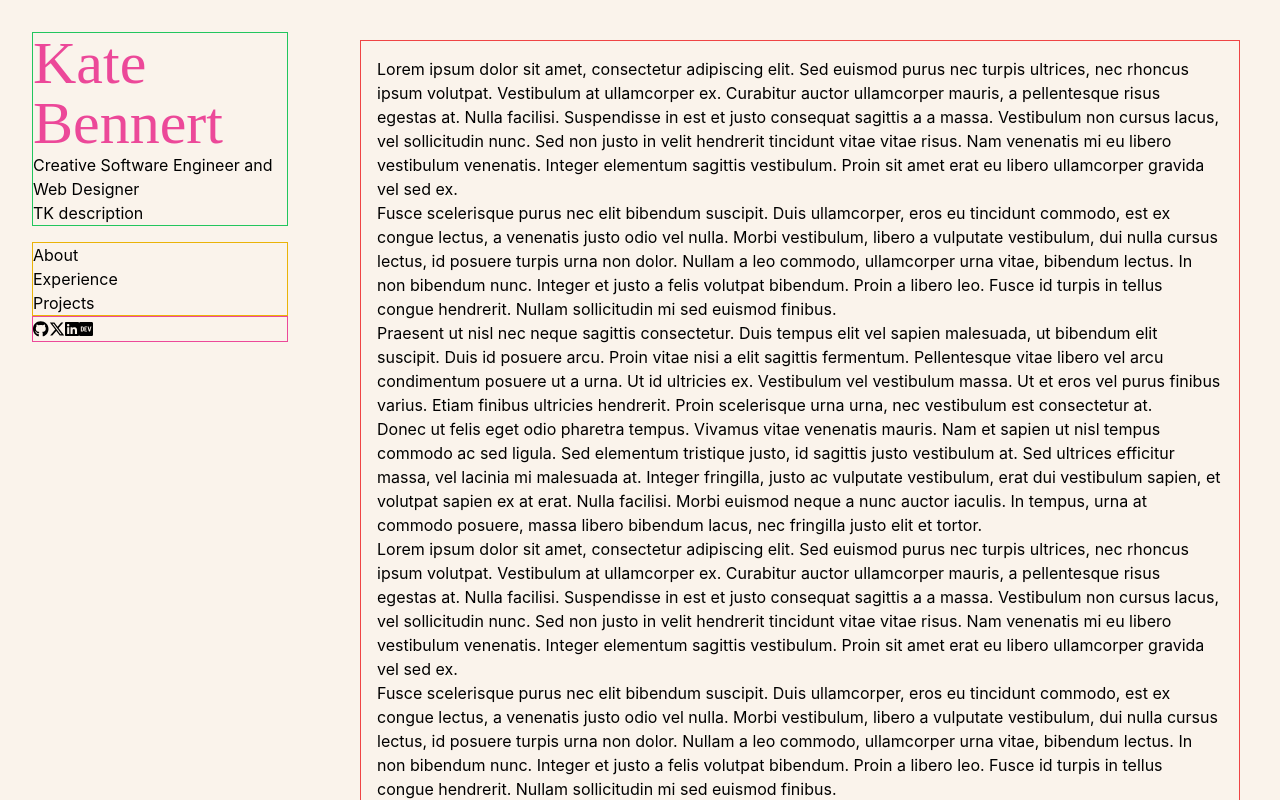
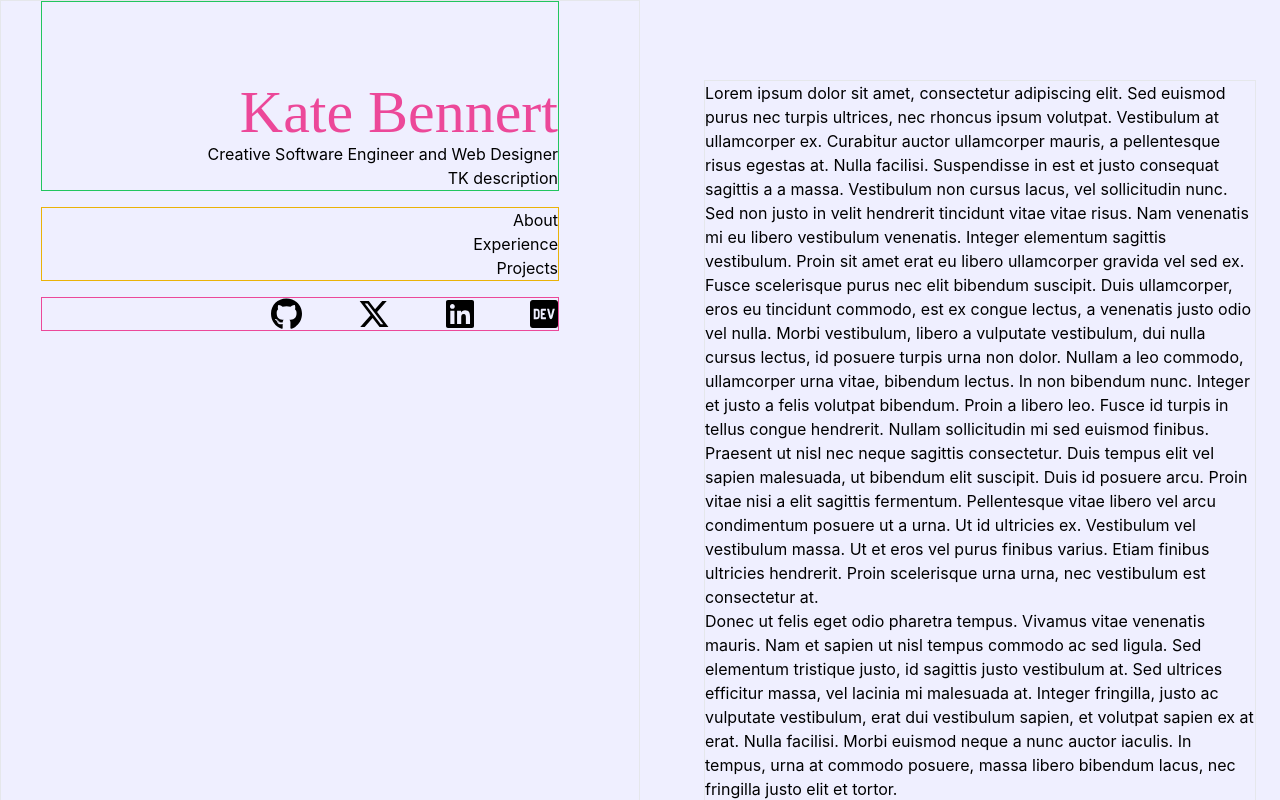
Before and after one commit to katebennert/chicken-nuggies, a React (Create React App) app: page / in a window 1280 px wide. Shown: the top 800 px of the page. Built offline with nearby package versions, Linux system fonts and the light colour scheme.

Commit message:
First stab at padding

```diff
--- a/package.json
+++ b/package.json
@@ -12,6 +12,7 @@
     "react": "^18.2.0",
     "react-dom": "^18.2.0",
     "react-scripts": "5.0.1",
+    "tailwind-scrollbar": "^3.0.5",
     "web-vitals": "^2.1.4"
   },
   "scripts": {
--- a/src/App.js
+++ b/src/App.js
@@ -1,3 +1,4 @@
+import './custom-styles.css';
 import Home from "./Home";
 import Nav from "./Nav";
 import Experience from "./Experience";
@@ -6,22 +7,24 @@ import { faDev, faGithub, faLinkedin, faXTwitter } from '@fortawesome/free-brand
 
 function App() {
   return (
-    <div className="font-inter bg-bgBeige min-h-screen flex flex-col lg:flex-row"> {/* APP */}
-      <div className="flex-shrink-0 w-full lg:w-1/4 p-4 order-1 p-4 md:p-8"> {/* LEFT SIDE */}
-        <div className="border border-green-500 mb-4"> {/* HOME */}
-          <Home />
-        </div>
-        <div className="border border-yellow-500"> {/* NAV */}
-          <Nav />
-        </div>
-        <div className="border border-pink-500"> {/* ICONS */}
-          <FontAwesomeIcon icon={faGithub} />
-          <FontAwesomeIcon icon={faXTwitter} />
-          <FontAwesomeIcon icon={faLinkedin} />
-          <FontAwesomeIcon icon={faDev} />
+    <div className="font-inter flex flex-col lg:flex-row"> {/* APP */}
+      <div className="flex-shrink-0 w-full lg:w-1/2 order-1 border lg:mr-10 pl-6 pr-6 md:pl-10 md:pr-10 lg:pr-20"> {/* LEFT SIDE */}
+        <div className="sticky top-0"> {/* STICKY */}
+          <div className="border border-green-500 mb-4 pt-10 lg:pt-20 lg:text-right"> {/* HOME */}
+            <Home />
+          </div>
+          <div className="hidden lg:block border border-yellow-500 mb-4 lg:text-right"> {/* NAV */}
+            <Nav />
+          </div>
+          <div className="border border-pink-500 flex flex-row space-x-8 lg:space-x-14 lg:justify-end">
+            <FontAwesomeIcon icon={faGithub} style={{ fontSize: '2rem' }} />
+            <FontAwesomeIcon icon={faXTwitter} style={{ fontSize: '2rem' }} />
+            <FontAwesomeIcon icon={faLinkedin} style={{ fontSize: '2rem' }} />
+            <FontAwesomeIcon icon={faDev} style={{ fontSize: '2rem' }} />
+          </div>
         </div>
       </div>
-      <div className="border border-red-500 flex-grow p-4 order-2 m-4 lg:m-10"> {/* RIGHT SIDE SCROLL*/}
+      <div className="flex-grow order-2 pl-6 pr-6 md:pt-10 lg:pt-20 lg:w-1/2"> {/* RIGHT SIDE SCROLL*/}
         <Experience />
       </div>
     </div>
--- a/src/Experience.js
+++ b/src/Experience.js
@@ -1,6 +1,6 @@
 function Experience() {
     return (
-        <div className="">
+        <div className="border">
             <p>Lorem ipsum dolor sit amet, consectetur adipiscing elit. Sed euismod purus nec turpis ultrices, nec rhoncus ipsum volutpat. Vestibulum at ullamcorper ex. Curabitur auctor ullamcorper mauris, a pellentesque risus egestas at. Nulla facilisi. Suspendisse in est et justo consequat sagittis a a massa. Vestibulum non cursus lacus, vel sollicitudin nunc. Sed non justo in velit hendrerit tincidunt vitae vitae risus. Nam venenatis mi eu libero vestibulum venenatis. Integer elementum sagittis vestibulum. Proin sit amet erat eu libero ullamcorper gravida vel sed ex.
             </p>
             <p>
--- a/src/Home.js
+++ b/src/Home.js
@@ -1,7 +1,7 @@
 function Home() {
     return (
         <div className="">
-            <h1 className="font-limelight text-pink-500 text-4xl xl:text-6xl ">Kate Bennert</h1>
+            <h1 className="font-limelight text-pink-500 text-4xl md:text-5xl xl:text-6xl ">Kate Bennert</h1>
             <h2>Creative Software Engineer and Web Designer</h2>
             <h3>TK description</h3>
         </div>
--- /dev/null
+++ b/src/custom-styles.css
@@ -0,0 +1,3 @@
+* {
+    background: #efefff;
+}
--- a/tailwind.config.js
+++ b/tailwind.config.js
@@ -15,5 +15,7 @@ module.exports = {
       }
     },
   },
-  plugins: [],
+  plugins: [
+    require('tailwind-scrollbar')
+  ],
 }
```
Also changed, not shown: src/input.css (line endings or trailing spaces), 1 other file (tests, documents, lock files or other folders).
